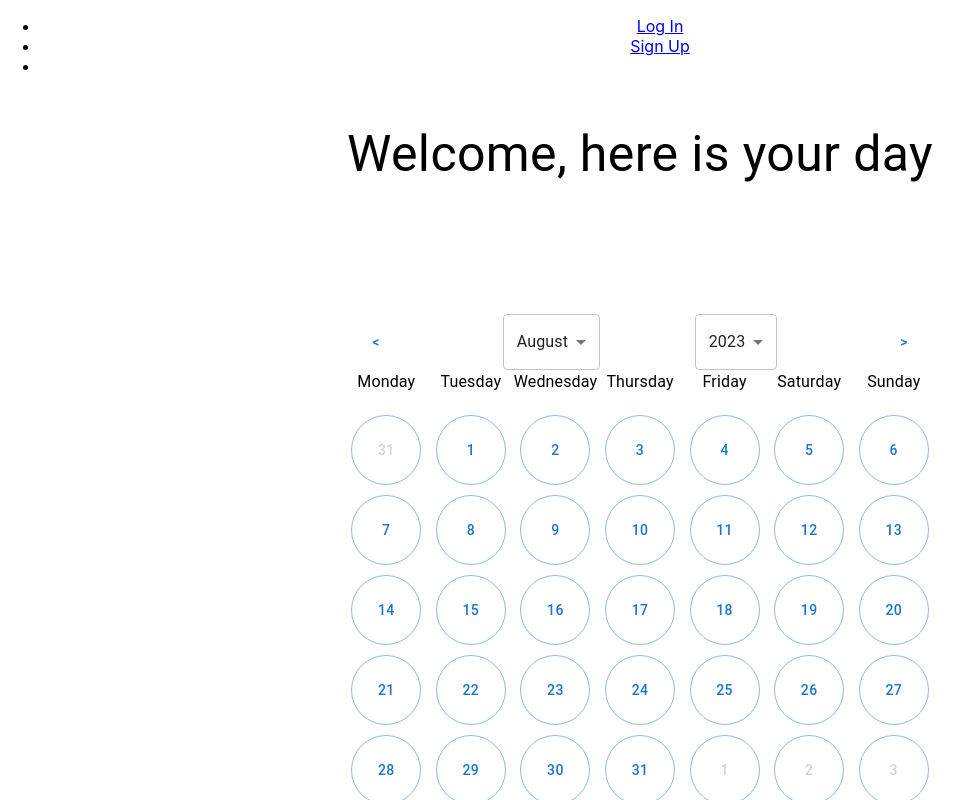
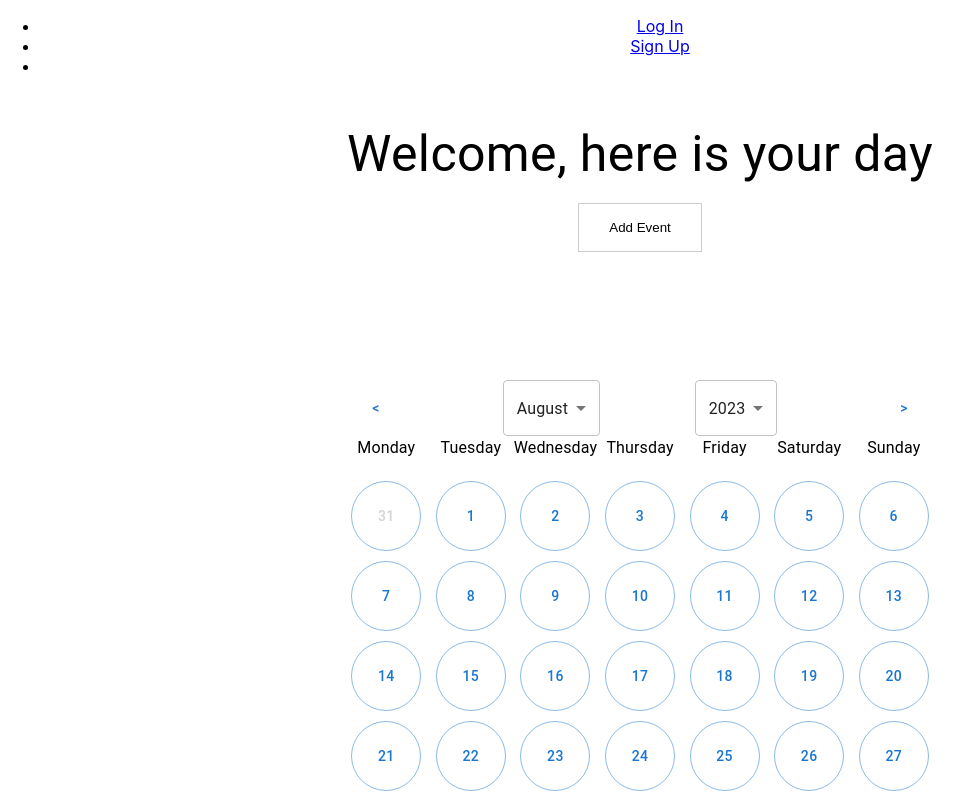
Before and after one commit to Thibault2001/AchieveIt, a React (Create React App) app: page /welcome in a window 1280 px wide. Shown: the top 800 px of the page, without its empty margins (0-972 px from the left). Built offline with nearby package versions, Linux system fonts and the light colour scheme.

Commit message:
Merged the conflicts with main and events-new and I've added the event creation button into the updated calendar UI

```diff
--- a/src/welcomeUsers.jsx
+++ b/src/welcomeUsers.jsx
@@ -1,5 +1,6 @@
 import React, { useState } from 'react';
 import { Button, Typography, Box, Grid, Select, MenuItem } from '@mui/material';
+import Appointment from './Appointment'
 
 const WelcomeUser = () => {
     const [currentDate, setCurrentDate] = useState(new Date());
@@ -26,10 +27,14 @@ const WelcomeUser = () => {
     const months = Array.from({ length: 12 }, (_, index) => new Date(2000, index).toLocaleString('default', { month: 'long' }));
 
     return (
+
+
         <Box p={4}>
             <Typography variant="h4" fontSize={50} gutterBottom>
                 Welcome, here is your day
             </Typography>
+
+             <Appointment /> {/* Calls the dropdown of the event creation method. */}
 
             <Grid container spacing={4} mt={10} justifyContent="center" alignItems="center" style={{ height: '80vh' }}>
                 {/* Dates Section */}
@@ -100,6 +105,8 @@ const WelcomeUser = () => {
                 </Grid>
             </Grid>
         </Box>
+
+
     );
 }
 
```
